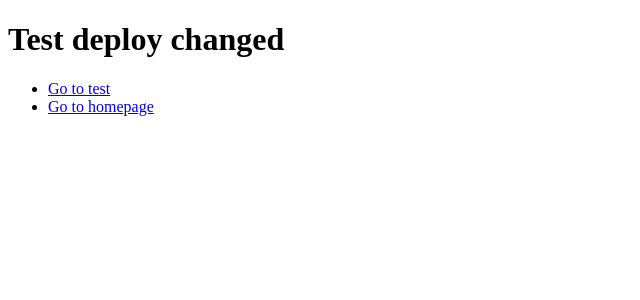
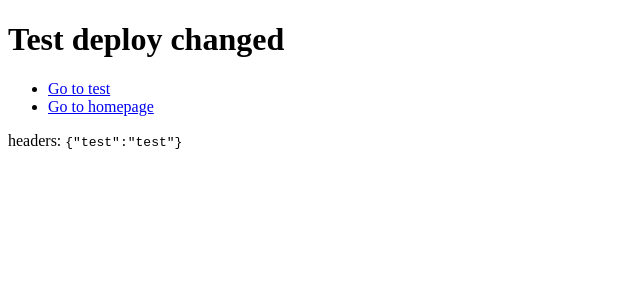
Before and after one commit to Corea98/ci-cd-aws-s3, an Angular app in the folder frontend/: page / in a window 1280 px wide. Shown: the top 300 px of the page, without its empty margins (0-640 px from the left). Built offline with nearby package versions, Linux system fonts and the light colour scheme.

Commit message:
test: header enrichment

```diff
--- a/frontend/src/app/app.component.html
+++ b/frontend/src/app/app.component.html
@@ -7,4 +7,9 @@
   </ul>
 </nav>
 
+<p>
+  headers:
+  <code>{{headers}}</code>
+</p>
+
 <router-outlet></router-outlet>
--- a/frontend/src/app/app.component.ts
+++ b/frontend/src/app/app.component.ts
@@ -1,3 +1,4 @@
+import { HttpClient } from '@angular/common/http';
 import { Component } from '@angular/core';
 
 @Component({
@@ -6,5 +7,26 @@ import { Component } from '@angular/core';
   styleUrls: ['./app.component.scss']
 })
 export class AppComponent {
-  title = 'ng-github-actions-s3';
+  headers = JSON.stringify({
+    test: 'test'
+  });
+
+  getHeaders(): void {
+    // const res = this.http.get(document.location.origin);
+    // res.subscribe(data => {
+    //   console.log(data);
+    // })
+
+    var req = new XMLHttpRequest();
+    req.open('GET', document.location.origin, false);
+    req.send(null);
+    var headers = req.getAllResponseHeaders().toLowerCase();
+    alert(headers);
+  }
+
+  constructor(
+    private readonly http: HttpClient
+  ) {
+    this.getHeaders();
+  }
 }
--- a/frontend/src/app/app.module.ts
+++ b/frontend/src/app/app.module.ts
@@ -1,3 +1,4 @@
+import { HttpClientModule } from '@angular/common/http';
 import { NgModule } from '@angular/core';
 import { BrowserModule } from '@angular/platform-browser';
 
@@ -10,7 +11,8 @@ import { AppComponent } from './app.component';
   ],
   imports: [
     BrowserModule,
-    AppRoutingModule
+    AppRoutingModule,
+    HttpClientModule,
   ],
   providers: [],
   bootstrap: [AppComponent]
```
